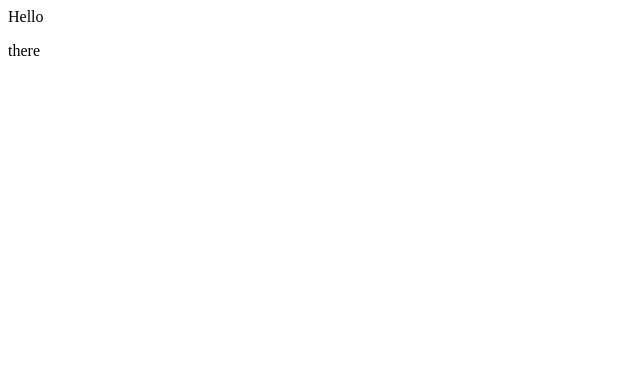
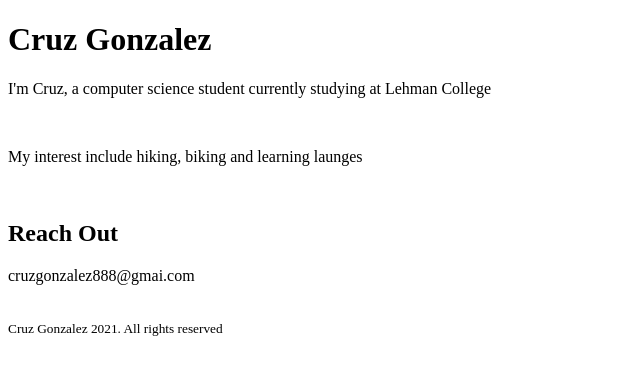
Before and after one commit to cruzgx/my-portfolio, a plain HTML site: page index.html in a window 1280 px wide. Shown: the whole page, without its empty margins (0-640 px from the left). Drawn offline with Linux system fonts and the light colour scheme.

Commit message:
Included bio to website along with Head and Body to HTML file
Expanded head to include a title and body now contains a bio, added email to website aswell.

```diff
--- a/index.html
+++ b/index.html
@@ -1,2 +1,28 @@
-<div>Hello</div>
-<p>there</p>
+<!DOCTYPE html>
+<html lang="en">
+<head>
+    <title>Cruz Gonzalez</title>
+    <!--TODO: insert thing connecting CSS here-->
+</head>
+<body>
+    <div class="head">
+        <h1>Cruz Gonzalez</h1>
+    </div>
+
+    <p>I'm Cruz, a computer science student currently studying at Lehman College</p>
+    <br>
+    <p>My interest include hiking, biking and learning launges</p>
+    <br>
+
+    <h2>Reach Out</h2>
+    <p>cruzgonzalez888@gmai.com</p>
+    <br>
+    <!--Socials would go here... (e.x linked in)-->
+
+    <!--A link to home (i.e. this page)-->
+    <!--A link to work (i.e. github)-->
+
+    <small>Cruz Gonzalez 2021. All rights reserved</small>
+
+</body>
+</html>
```
